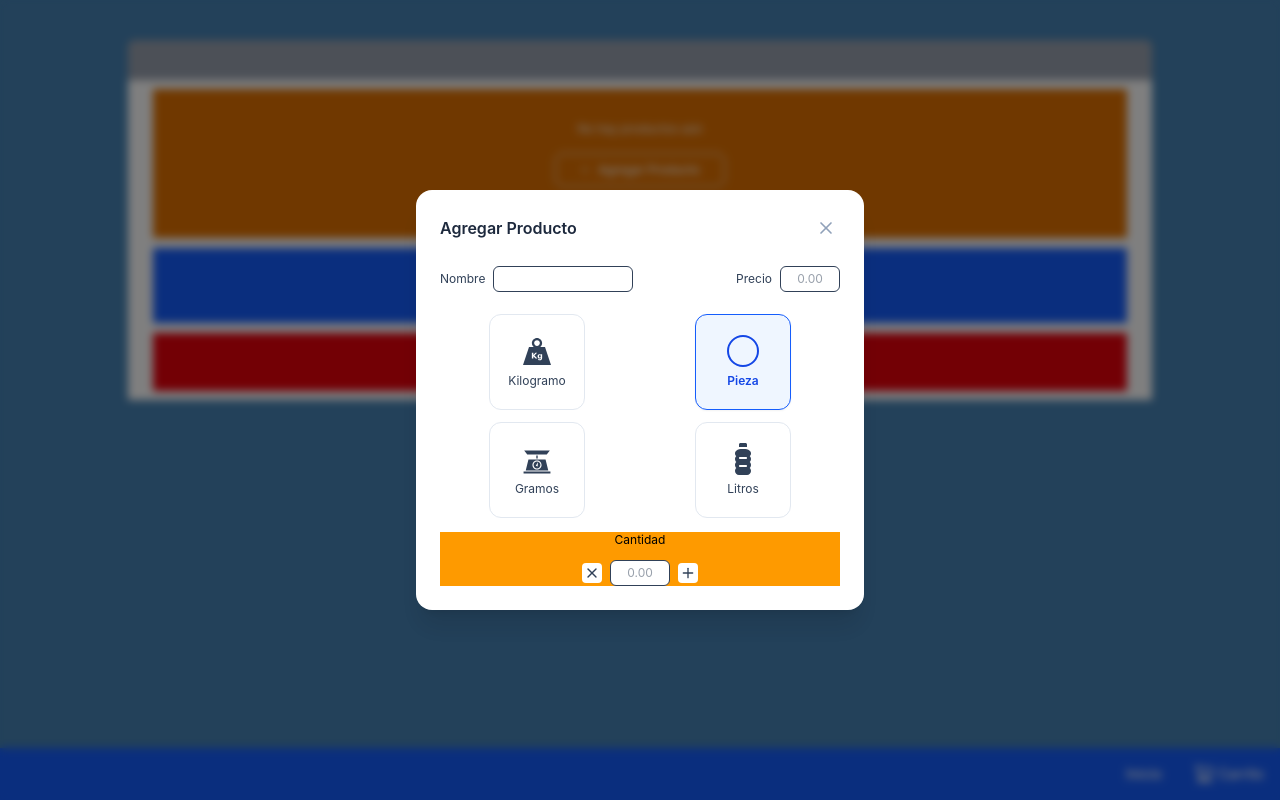
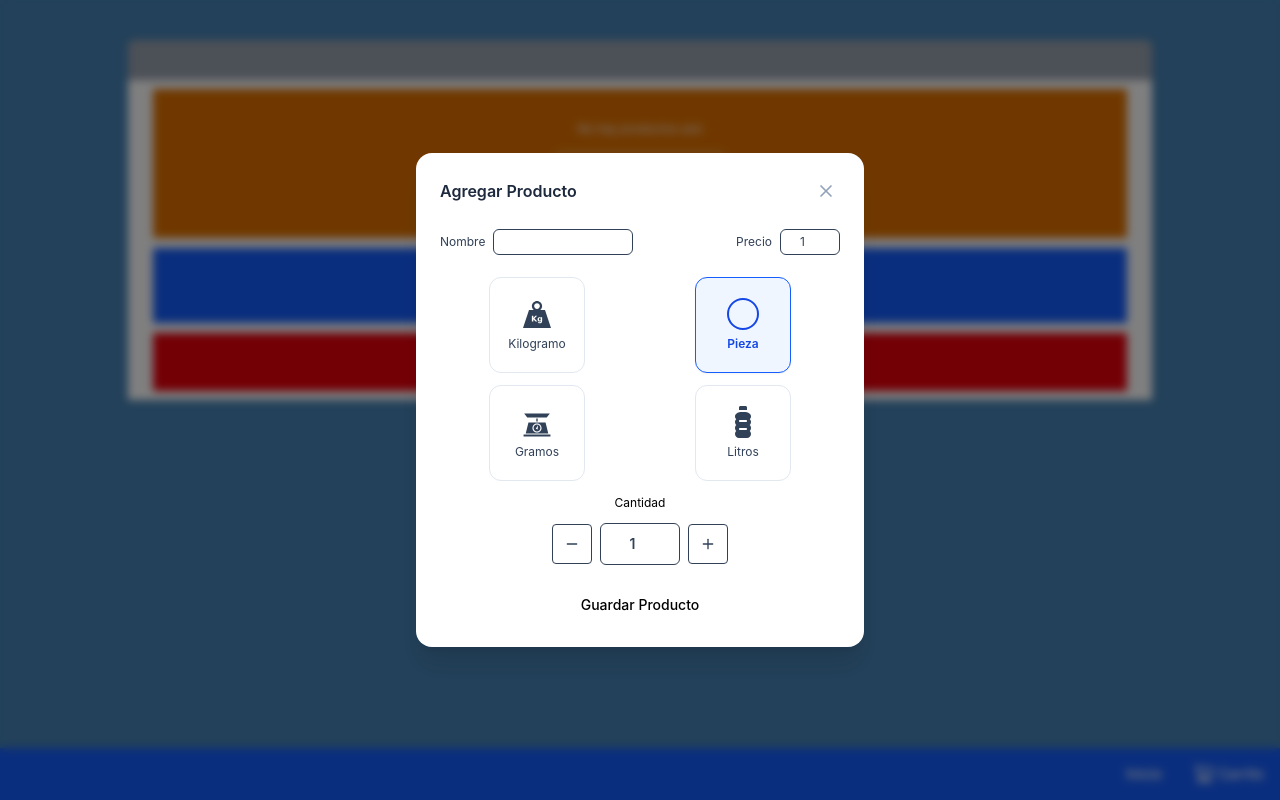
Before and after one commit to gabrielCazz22/superCash, a React (Vite) app: page /Shopping in a window 1280 px wide. Both pictures are taken after a click on the button "Agregar Producto". Built offline with nearby package versions, Linux system fonts and the light colour scheme.

Commit message:
refactor(AddProductModal):cambios enormes en el addProduct, modal ya funcional con todos sus botones y se pinta en la lista

```diff
--- a/src/components/modals/AddProductModal.tsx
+++ b/src/components/modals/AddProductModal.tsx
@@ -1,16 +1,23 @@
 import type React from "react";
-import { Milk, PlusIcon, X } from "lucide-react";
-import { useState } from "react";
+import { Minus, PlusIcon, X } from "lucide-react";
+import { useState, useEffect } from "react";
 import type {
     Producto,
     UnidadMedida
 } from "../../types";
-import { FaWeightHanging } from "react-icons/fa";
+import { Button } from "../ui/Button";
 import { FaBottleWater } from "react-icons/fa6";
 import { BsCircle } from "react-icons/bs";
 import { GiWeight } from "react-icons/gi";
 import { GiKitchenScale } from "react-icons/gi";
+import ModalAlert from "./modalAlert"
 
+const Unidad_Config: Record<UnidadMedida, { step: number; min: number; max?: number; defaultValue?: number }> = {
+    kg: { step: 0.5, min: 1, max: 100, defaultValue: 1 },
+    g: { step: 100, min: 50, max: 999, defaultValue: 100 },
+    pz: { step: 1, min: 1, max: 100, defaultValue: 1 },
+    l: { step: 0.5, min: 0.5, max: 50, defaultValue: 1 },
+};
 const sizeStyles = {
     sm: "max-w-sm",
     md: "max-w-md",
@@ -30,7 +37,6 @@ interface ModalProps {
 }
 
 export default function AddProductModal({
-
     isOpen,
     onClose,
     onAddProduct,
@@ -42,18 +48,100 @@ export default function AddProductModal({
     const [nombre, setNombre] = useState<string>("");
     const [precio, setPrecio] = useState<number>(1);
     const [cantidad, setCantidad] = useState<number>(1);
-    const [unidad, setUnidad] = useState<UnidadMedida>("pz")
+    const [unidad, setUnidad] = useState<UnidadMedida>("pz");
+    const [alertConfig, setAlertConfig] = useState<{ isOpen: boolean; message: string }>({
+        isOpen: false,
+        message: ""
+    });
 
+    const handleCambiarUnidad = (nuevaUnidad: UnidadMedida) => {
+        setUnidad(nuevaUnidad);
+        setCantidad(Unidad_Config[nuevaUnidad].min);
+    };
+
+    const handleSumar = () => {
+        const config = Unidad_Config[unidad];
+        setCantidad(prev => {
+            const nuevo = prev + config.step;
+            return config.max ? Math.min(config.max, nuevo) : nuevo;
+        });
+    };
+    const handleRestar = () => {
+        const config = Unidad_Config[unidad];
+        setCantidad(prev => Math.max(config.min, prev - config.step));
+    };
+
+    const handleSubmit = (e: React.FormEvent) => {
+        e.preventDefault();
+
+
+
+
+        if (!nombre.trim()) {
+            setAlertConfig({
+                isOpen: true,
+                message: "Por favor ingresa un nombre para el producto."
+            });
+            return;
+        }
+
+        if (cantidad <= 0 || isNaN(cantidad)) {
+            setAlertConfig({
+                isOpen: true,
+                message: "La cantidad debe ser mayor a 0."
+            });
+            return;
+        }
+
+        const generateId = () => {
+            if (typeof crypto !== "undefined" && typeof crypto.randomUUID === "function") {
+                return crypto.randomUUID();
+            }
+            return Date.now().toString(36) + Math.random().toString(36).substring(2);
+        };
+
+        const nuevo: Producto = {
+            id: generateId(),
+            nombre: nombre.trim(),
+            unidad,
+            cantidad,
+            precioUnitario: precio > 0 ? precio : undefined,
+            comprado: false,
+        };
+
+        if (onAddProduct) {
+            onAddProduct(nuevo);
+        }
+
+        setNombre("");
+        setPrecio(1);
+        setCantidad(1);
+        setUnidad("pz");
+        onClose();
+    }
+
+    useEffect(() => {
+        if (isOpen) {
+            document.body.style.overflow = "hidden";
+        } else {
+            document.body.style.overflow = "unset";
+        }
+
+
+        return () => {
+            document.body.style.overflow = "unset";
+        };
+    }, [isOpen]);
 
     if (!isOpen) return null;
 
     return (
-        <div className="fixed inset-0 z-50 flex items-center justify-center p-4 bg-black/50 backdrop-blur-xs">
-            <div className={`w-full bg-white rounded-2xl p-6 shadow-xl flex flex-col gap-4 ${sizeStyles[size]} ${className}`}>
-
+        <div className="fixed inset-0 z-50 flex items-center justify-center p-4 bg-black/50 backdrop-blur-xs touch-none overflow-hidden">
+            <div className={`w-full bg-white rounded-2xl p-6 shadow-xl flex flex-col gap-4 touch-auto ${sizeStyles[size]} ${className}`}>
                 <div className="flex items-center justify-between">
                     <span className="text-base font-semibold text-slate-800">Agregar Producto</span>
                     <button
+                        type="button"
                         onClick={onClose}
                         className="text-slate-400 hover:text-slate-600 transition-colors cursor-pointer p-1 rounded-lg"
                     >
@@ -62,29 +150,31 @@ export default function AddProductModal({
                 </div>
 
                 <div className="w-full">
-                    <form className="w-full h-auto flex flex-wrap flex-col gap-3.5">
+                    <form onSubmit={handleSubmit} className="w-full h-auto flex flex-wrap flex-col gap-3.5">
 
-                        <div className="w-full flex items-center py-2 gap-1.5 text-center text-xs justify-between ">
-
+                        <div className="w-full flex items-center py-2 gap-1.5 text-center text-xs justify-between">
                             <label className="flex items-center gap-2 text-slate-700">
                                 Nombre
-                                <input type="text" className="w-35 py-1 text-center border bg-white rounded-md" />
+                                <input type="text" value={nombre} required onChange={(e) => setNombre(e.target.value)} className="w-35 py-1 text-center border bg-white rounded-md focus:outline-none " />
                             </label>
 
                             <label className="flex items-center gap-2 text-slate-700">
                                 Precio
-                                <input type="text" className="w-15 py-1 text-center border bg-white rounded-md" placeholder="0.00" />
+                                <input type="number"
+                                    value={precio}
+                                    min="0"
+                                    onChange={(e) => setPrecio(Number(e.target.value))}
+                                    required
+                                    className="w-15 py-1 text-center border bg-white rounded-md focus:outline-none" placeholder="0.00" />
                             </label>
-
                         </div>
 
                         {/* Botones para las unidades de medida */}
                         <div className="grid grid-cols-2 gap-3 w-full justify-items-center">
                             <button
                                 type="button"
-                                onClick={() => setUnidad("kg")}
-                                className={`w-24 h-24 border rounded-xl flex flex-col justify-center items-center text-xs gap-1.5 cursor-pointer transition-all ${
-                                    unidad === "kg"
+                                onClick={() => handleCambiarUnidad("kg")}
+                                className={`w-24 h-24 border rounded-xl flex flex-col justify-center items-center text-xs gap-1.5 cursor-pointer transition-all ${unidad === "kg"
                                     ? "border-blue-600 bg-blue-50 text-blue-700 font-semibold shadow-xs"
                                     : "border-slate-200 hover:border-slate-300 hover:bg-slate-50 text-slate-700"
                                     }`}
@@ -95,9 +185,8 @@ export default function AddProductModal({
 
                             <button
                                 type="button"
-                                onClick={() => setUnidad("pz")}
-                                className={`w-24 h-24 border rounded-xl flex flex-col justify-center items-center text-xs gap-1.5 cursor-pointer transition-all ${
-                                    unidad === "pz"
+                                onClick={() => handleCambiarUnidad("pz")}
+                                className={`w-24 h-24 border rounded-xl flex flex-col justify-center items-center text-xs gap-1.5 cursor-pointer transition-all ${unidad === "pz"
                                     ? "border-blue-600 bg-blue-50 text-blue-700 font-semibold shadow-xs"
                                     : "border-slate-200 hover:border-slate-300 hover:bg-slate-50 text-slate-700"
                                     }`}
@@ -108,9 +197,8 @@ export default function AddProductModal({
 
                             <button
                                 type="button"
-                                onClick={() => setUnidad("g")}
-                                className={`w-24 h-24 border rounded-xl flex flex-col justify-center items-center text-xs gap-1.5 cursor-pointer transition-all ${
-                                    unidad === "g"
+                                onClick={() => handleCambiarUnidad("g")}
+                                className={`w-24 h-24 border rounded-xl flex flex-col justify-center items-center text-xs gap-1.5 cursor-pointer transition-all ${unidad === "g"
                                     ? "border-blue-600 bg-blue-50 text-blue-700 font-semibold shadow-xs"
                                     : "border-slate-200 hover:border-slate-300 hover:bg-slate-50 text-slate-700"
                                     }`}
@@ -121,9 +209,8 @@ export default function AddProductModal({
 
                             <button
                                 type="button"
-                                onClick={() => setUnidad("l")}
-                                className={`w-24 h-24 border rounded-xl flex flex-col justify-center items-center text-xs gap-1.5 cursor-pointer transition-all ${
-                                    unidad === "l"
+                                onClick={() => handleCambiarUnidad("l")}
+                                className={`w-24 h-24 border rounded-xl flex flex-col justify-center items-center text-xs gap-1.5 cursor-pointer transition-all ${unidad === "l"
                                     ? "border-blue-600 bg-blue-50 text-blue-700 font-semibold shadow-xs"
                                     : "border-slate-200 hover:border-slate-300 hover:bg-slate-50 text-slate-700"
                                     }`}
@@ -133,22 +220,37 @@ export default function AddProductModal({
                             </button>
                         </div>
 
-                        <div className="w-full h-auto flex flex-col flex-wrap bg-amber-500 text-xs text-center justify-between gap-3">
+                        <div className="w-full h-auto flex flex-col flex-wrap text-xs text-center justify-between gap-3">
                             Cantidad
-                            <label className="flex items-center gap-2 text-slate-700 justify-center">
-
-
-                                <div className="w-5 h-5 bg-white flex items-center justify-center rounded"> <X size={16} /></div>
-                                <input type="text" className="w-15 py-1 text-center border bg-white rounded-md" placeholder="0.00" />
-                                <div className="w-5 h-5 bg-white flex items-center justify-center rounded"><PlusIcon size={16} /></div>
-                            </label>
+                            <div className="flex items-center gap-2 text-slate-700 justify-center">
+                                <button type="button" className="w-10 h-10 bg-white flex items-center justify-center
+                                 rounded border active:bg-green-600 active:scale-90 transition-all active:text-slate-50 cursor-pointer" onClick={handleRestar}><Minus size={16} /></button>
+                                <input min={Unidad_Config[unidad].min} max={Unidad_Config[unidad].max} type="number" step={"any"}
+                                    value={cantidad} required className="w-20 py-2.5 text-center border bg-white rounded-md focus:outline-none font-semibold text-sm" placeholder="0.00" onChange={(e) => setCantidad(Number(e.target.value))} />
+                                <button type="button" className="w-10 h-10 bg-white flex items-center justify-center
+                                rounded border active:bg-green-600 active:scale-90 transition-all active:text-slate-50 cursor-pointer" onClick={handleSumar}><PlusIcon size={16} /></button>
+                            </div>
                         </div>
 
+                        {/* Botón para Guardar el Producto */}
+                        <Button
+                            type="submit"
+                            variant="Ok"
+                            size="md"
+                            className="w-full mt-2"
+                        >
+                            Guardar Producto
+                        </Button>
 
                     </form>
                 </div>
+            </div>
+            <ModalAlert
+                isOpen={alertConfig.isOpen}
+                message={alertConfig.message}
+                onClose={() => setAlertConfig(prev => ({ ...prev, isOpen: false }))}
+            />
 
-            </div>
         </div>
     );
 }
```
Lines whose indentation alone changed are shown as unchanged.
